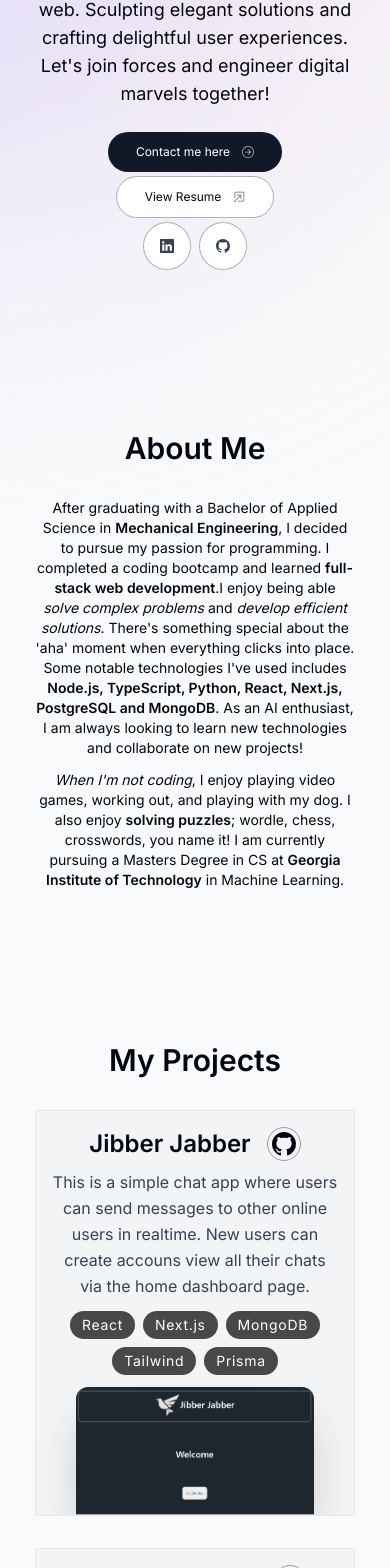
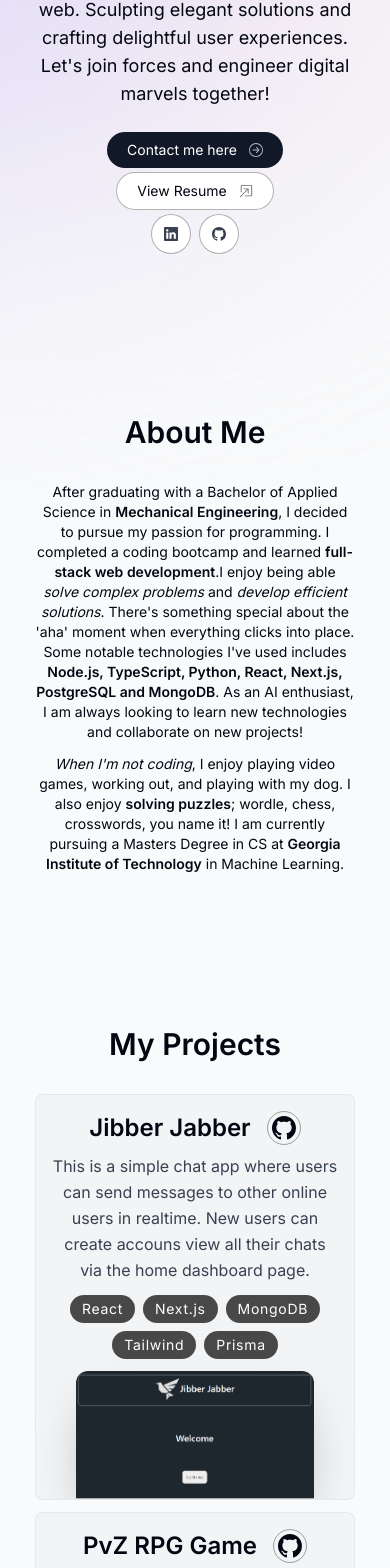
Before and after one commit to fchoi1/portfolio_v2, a Next.js app: page / in a window 390 px wide. Shown: the part 340-1908 px from the top of the page. Built offline with nearby package versions, Linux system fonts and the light colour scheme.

Commit message:
updated intro stylings

```diff
--- a/app/layout.tsx
+++ b/app/layout.tsx
@@ -17,7 +17,7 @@ export const metadata: Metadata = {
 
 export default function RootLayout({ children }: Readonly<{ children: React.ReactNode }>) {
   return (
-    <html lang="en">
+    <html lang="en" className="!scroll-smooth">
       <body className={`${inter.className} h-[5000px] bg-gray-50 text-gray-950`}>
         {/* dark:bg-[#946263] */}
         {/* dark:bg-[#676394]" */}
--- a/components/about.tsx
+++ b/components/about.tsx
@@ -2,7 +2,7 @@ import Section from "./section";
 
 export default function About() {
   return (
-    <Section addBottom title="About me">
+    <Section addBottom title="About me" id="about">
       <div className="leading-8">
         <p className="mb-3 text-sm sm:text-base">
           After graduating with a Bachelor of Applied Science in{" "}
--- a/components/intro.tsx
+++ b/components/intro.tsx
@@ -5,11 +5,14 @@ import { motion } from "framer-motion";
 import Image from "next/image";
 import Link from "next/link";
 import { BsArrowRightCircle, BsBoxArrowInUpRight, BsGithub, BsLinkedin } from "react-icons/bs";
-import Section from "./section";
 
 export default function Intro() {
   return (
-    <Section>
+    <section
+      id="home"
+      className="px-2 mt-10 mb-28 max-w-[20rem] text-center scroll-mt-60
+      sm:px-10 sm:mb-0 sm:max-w-[30rem] md:max-w-[40rem] lg:max-w-[50rem] box-content"
+    >
       <div className="py-2 flex items-center justify-center">
         <motion.div
           className="relative"
@@ -57,16 +60,16 @@ export default function Intro() {
         initial={{ opacity: 0, y: 100 }}
         animate={{ opacity: 1, y: 0 }}
         transition={{ delay: 0.1 }}
-        className="flex flex-col items-center justify-center p-2 gap-1 font-normal text-xs sm:font-medium sm:text-lg sm:gap-4 sm:flex-row"
+        className="flex flex-col items-center justify-center p-2 gap-1 font-normal text-sm sm:font-medium md:text-lg sm:gap-4 sm:flex-row"
       >
         <Link
           href="#contact"
           className="
             group
             outline-none focus:scale-110 hover:scale-110 hover:bg-gray-150 active:scale-105 transition
-            flex items-center justify-center px-7 py-3 rounded-full space-x-3 bg-gray-900 text-white"
+            flex items-center justify-center px-5 sm:px-3 md:px-7 py-2 md:py-3 rounded-full space-x-3 bg-gray-900 text-white"
         >
-          <span>Contact me here </span>{" "}
+          <span>Contact me here</span>{" "}
           <BsArrowRightCircle className="opacity-70 group-hover:translate-x-1 transition" />
         </Link>
         <a
@@ -75,16 +78,16 @@ export default function Intro() {
           className="
             group border border-black/30
             outline-none focus:scale-110 hover:scale-110 hover:bg-gray-150 active:scale-105 transition
-            flex items-center justify-center px-7 py-3 rounded-full space-x-3 bg-white"
+            flex items-center justify-center px-5 sm:px-3 md:px-7 py-2 md:py-3 rounded-full space-x-3 bg-white"
         >
           <span>View Resume</span>{" "}
           <BsBoxArrowInUpRight className="opacity-60 group-hover:-translate-y-1 transition" />
         </a>
-        <div className="flex text-sm gap-2 sm:gap-4 sm:text-lg">
+        <div className="flex text-sm gap-2 md:gap-4 md:text-lg">
           <a
             href="https://www.linkedin.com/in/fchoi1/"
             target="_blank"
-            className="p-4 rounded-full text-gray-700 bg-white border border-black/30 cursor-pointer
+            className="p-3 md:p-4 rounded-full text-gray-700 bg-white border border-black/30 cursor-pointer
           outline-none focus:scale-[1,15] hover:scale-[1.15] hover:bg-gray-150 active:scale-105 hover:text-gray-950 transition"
           >
             <BsLinkedin />
@@ -92,13 +95,13 @@ export default function Intro() {
           <a
             href="https://github.com/fchoi1"
             target="_blank"
-            className="p-4 rounded-full text-gray-700 bg-white border border-black/30 cursor-pointer
+            className="p-3 md:p-4 rounded-full text-gray-700 bg-white border border-black/30 cursor-pointer
           outline-none focus:scale-[1.15] hover:scale-[1.15] hover:bg-gray-150 active:scale-105 hover:text-gray-950 transition"
           >
             <BsGithub />
           </a>
         </div>
       </motion.div>
-    </Section>
+    </section>
   );
 }
--- a/components/project.tsx
+++ b/components/project.tsx
@@ -2,7 +2,7 @@
 
 import { projectsData } from "@/lib/data";
 import { getImages } from "@/lib/utils";
-import { useScroll } from "framer-motion";
+import { motion, useScroll, useSpring, useTransform } from "framer-motion";
 import Image from "next/image";
 import { useEffect, useRef, useState } from "react";
 import { BsGithub } from "react-icons/bs";
@@ -10,13 +10,19 @@ import { BsGithub } from "react-icons/bs";
 type ProjectProps = (typeof projectsData)[number];
 
 export default function Project({ title, description, tags, link, imageDir, image }: ProjectProps) {
-  const ref = useRef(null);
-  useScroll({
-    container: "",
-    target: "",
+  const ref = useRef<HTMLDivElement>(null);
+  const { scrollYProgress } = useScroll({
+    target: ref,
     offset: ["0 1", "1.33 1"],
   });
 
+  const scaleProgress = useTransform(scrollYProgress, [0, 1], [0.7, 1]);
+  const opacityProgress = useTransform(scrollYProgress, [0, 1], [0.6, 1]);
+  const scaleY = useSpring(scaleProgress, {
+    stiffness: 200,
+    damping: 40,
+    restDelta: 0.001,
+  });
   // const [images, setImages] = useState<string[]>([]);
 
   // useEffect(() => {
@@ -28,10 +34,15 @@ export default function Project({ title, description, tags, link, imageDir, imag
   // }, [imageDir]);
 
   return (
+    <motion.div
+      className="group mb-3 sm:mb-8 last:mb-0"
+      ref={ref}
+      style={{ scale: scaleY, opacity: opacityProgress }}
+    >
       <section
-      className="group flex flex-col justify-center items-center hover:bg-gray-200 transition
-    bg-gray-100 max-w-[50rem] border border-black/5 overflow-hidden
-      sm:block sm:relative sm:pr-8 mb-8 last:mb-0"
+        className="flex flex-col justify-center items-center hover:bg-gray-200 transition
+      bg-gray-100 max-w-[50rem] border border-black/5 overflow-hidden rounded-lg hover:shadow-lg
+        sm:block sm:relative"
       >
         <div
           className="p-4 pb-0 flex flex-col
@@ -78,5 +89,6 @@ export default function Project({ title, description, tags, link, imageDir, imag
         </div>
       ))} */}
       </section>
+    </motion.div>
   );
 }
--- a/components/projects.tsx
+++ b/components/projects.tsx
@@ -6,7 +6,7 @@ import Section from "./section";
 
 export default function projects() {
   return (
-    <Section addBottom title="My projects">
+    <Section addBottom title="My projects" id="projects">
       <div>
         {projectsData.map((project, index) => (
           <React.Fragment key={index}>
--- a/components/section.tsx
+++ b/components/section.tsx
@@ -7,14 +7,16 @@ type SectionProps = {
   children: React.ReactNode;
   addBottom?: boolean;
   title?: string;
+  id?: string;
 };
 
-export default function Section({ children, addBottom, title }: SectionProps) {
+export default function Section({ children, id, addBottom, title }: SectionProps) {
   return (
     <motion.section
-      className={`px-2 mt-10 mb-28 max-w-[20rem] text-center sm:px-10
+      id={id}
+      className={`px-2 mt-10 mb-28 max-w-[20rem] text-center scroll-mt-28
       ${addBottom ? "sm:mb-40" : "sm:mb-0"}
-       sm:mb-0 sm:max-w-[50rem] box-content`}
+      sm:px-10 sm:max-w-[30rem] md:max-w-[40rem] lg:max-w-[50rem] box-content`}
       initial={{ opacity: 0, y: 100 }}
       animate={{ opacity: 1, y: 0 }}
       transition={{ delay: 0.175 }}
```
Lines whose indentation alone changed are shown as unchanged.
